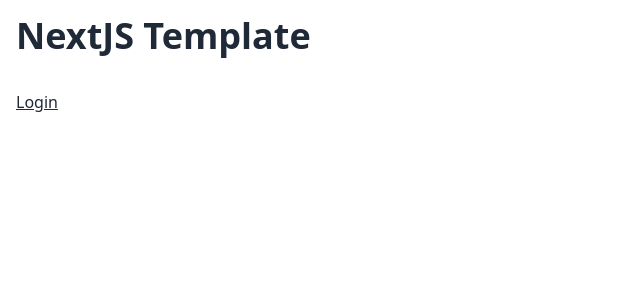
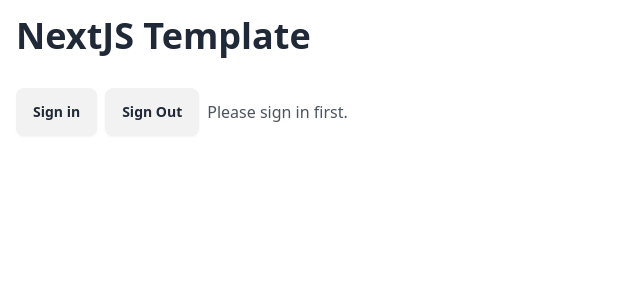
Before and after one commit to m0o0scar/nextjs-app-template, a Next.js app: page / in a window 1280 px wide. Shown: the top 300 px of the page, without its empty margins (0-640 px from the left). Built offline with nearby package versions, Linux system fonts and the light colour scheme; no server answers.

Commit message:
feat: setup auth.js

```diff
--- a/package.json
+++ b/package.json
@@ -9,11 +9,11 @@
     "lint": "next lint"
   },
   "dependencies": {
-    "@auth0/nextjs-auth0": "^3.5.0",
     "classnames": "^2.5.1",
     "dayjs": "^1.11.12",
     "lodash": "^4.17.21",
     "next": "14.2.5",
+    "next-auth": "^5.0.0-beta.19",
     "react": "^18",
     "react-dom": "^18",
     "react-icons": "^5.2.1"
--- /dev/null
+++ b/src/app/api/auth/[...nextauth]/route.ts
@@ -0,0 +1,3 @@
+import { handlers } from '@/auth';
+
+export const { GET, POST } = handlers;
--- a/src/app/api/auth/[auth0]/route.ts
+++ /dev/null
@@ -1,3 +0,0 @@
-import { handleAuth } from '@auth0/nextjs-auth0';
-
-export const GET = handleAuth();
--- a/src/app/api/test/route.ts
+++ /dev/null
@@ -1,15 +0,0 @@
-import { getSession } from '@auth0/nextjs-auth0/edge';
-import type { NextRequest } from 'next/server';
-
-export const runtime = 'edge';
-
-export async function GET(request: NextRequest) {
-  const session = await getSession();
-
-  if (!session) {
-    return new Response('You are not logged in');
-  }
-
-  const { name, email } = session.user;
-  return new Response(`Hello ${name || email}`);
-}
--- a/src/app/layout.tsx
+++ b/src/app/layout.tsx
@@ -1,5 +1,4 @@
 import type { Metadata } from 'next';
-import { UserProvider } from '@auth0/nextjs-auth0/client';
 import './globals.css';
 
 export const metadata: Metadata = {
@@ -14,9 +13,7 @@
 }>) {
   return (
     <html lang="en">
-      <UserProvider>
-        <body>{children}</body>
-      </UserProvider>
+      <body>{children}</body>
     </html>
   );
 }
--- a/src/app/page.tsx
+++ b/src/app/page.tsx
@@ -1,11 +1,14 @@
-import { AuthButton } from '@/components/auth0/LoginButton';
+import UserProfile from '@/components/auth/Profile';
+import { SignIn, SignOut } from '@/components/auth/SignInOut';
 
 export default function Home() {
   return (
     <main className="prose max-w-full p-4">
       <h1>NextJS Template</h1>
-      <div>
-        <AuthButton />
+      <div className="flex flex-row gap-2 items-center">
+        <SignIn />
+        <SignOut />
+        <UserProfile />
       </div>
     </main>
   );
--- /dev/null
+++ b/src/auth.ts
@@ -0,0 +1,18 @@
+import NextAuth from 'next-auth';
+import Google from 'next-auth/providers/google';
+import GitHub from 'next-auth/providers/github';
+
+export const { handlers, auth, signIn, signOut } = NextAuth({
+  providers: [
+    Google({
+      authorization: {
+        params: {
+          prompt: 'consent',
+          access_type: 'offline',
+          response_type: 'code',
+        },
+      },
+    }),
+    GitHub,
+  ],
+});
--- /dev/null
+++ b/src/components/auth/Profile.tsx
@@ -0,0 +1,10 @@
+// see https://authjs.dev/getting-started/session-management/get-session
+import { auth } from '@/auth';
+
+export default async function UserProfile() {
+  const session = await auth();
+
+  if (!session?.user) return <div>Please sign in first.</div>;
+
+  return <div>Hello {session.user.name || session.user.email}</div>;
+}
--- /dev/null
+++ b/src/components/auth/SignInOut.tsx
@@ -0,0 +1,32 @@
+// see https://authjs.dev/getting-started/session-management/login
+import { signIn, signOut } from '@/auth';
+
+export function SignIn() {
+  return (
+    <form
+      action={async () => {
+        'use server';
+        await signIn();
+      }}
+    >
+      <button className="btn" type="submit">
+        Sign in
+      </button>
+    </form>
+  );
+}
+
+export function SignOut() {
+  return (
+    <form
+      action={async () => {
+        'use server';
+        await signOut();
+      }}
+    >
+      <button className="btn" type="submit">
+        Sign Out
+      </button>
+    </form>
+  );
+}
--- a/src/components/auth0/LoginButton.tsx
+++ /dev/null
@@ -1,23 +0,0 @@
-'use client';
-
-import { useUser } from '@auth0/nextjs-auth0/client';
-
-export const LoginButton = () => <a href="/api/auth/login">Login</a>;
-
-export const LogoutButton = () => <a href="/api/auth/logout">Logout</a>;
-
-export const AuthButton = () => {
-  const { user, error, isLoading } = useUser();
-
-  if (isLoading) return <div>Loading...</div>;
-
-  if (error) return <div>{error.message}</div>;
-
-  if (!user) return <LoginButton />;
-
-  return (
-    <span>
-      Hello {user.name || user.email}, click here to <LogoutButton />
-    </span>
-  );
-};
```
Also changed, not shown: src/middleware.ts (+1 -20 lines), 2 other files (tests, documents, lock files or other folders).
